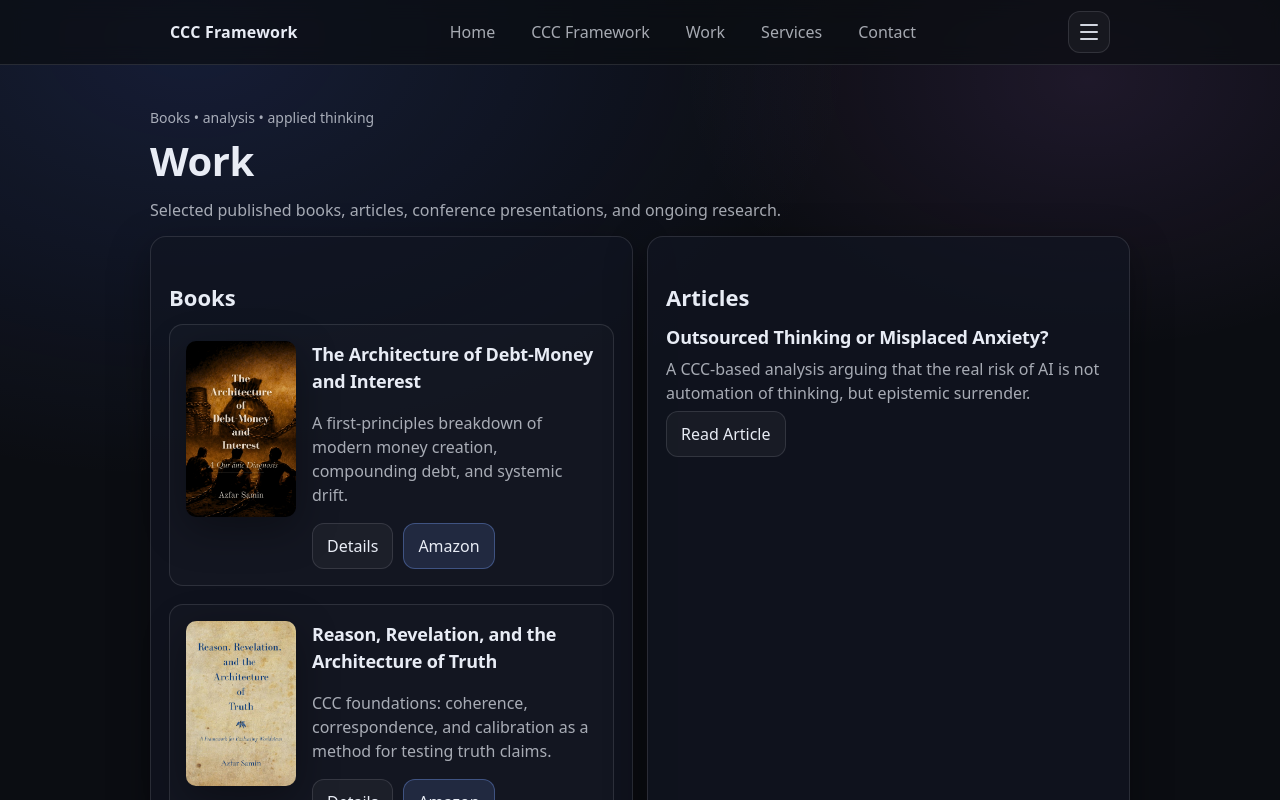
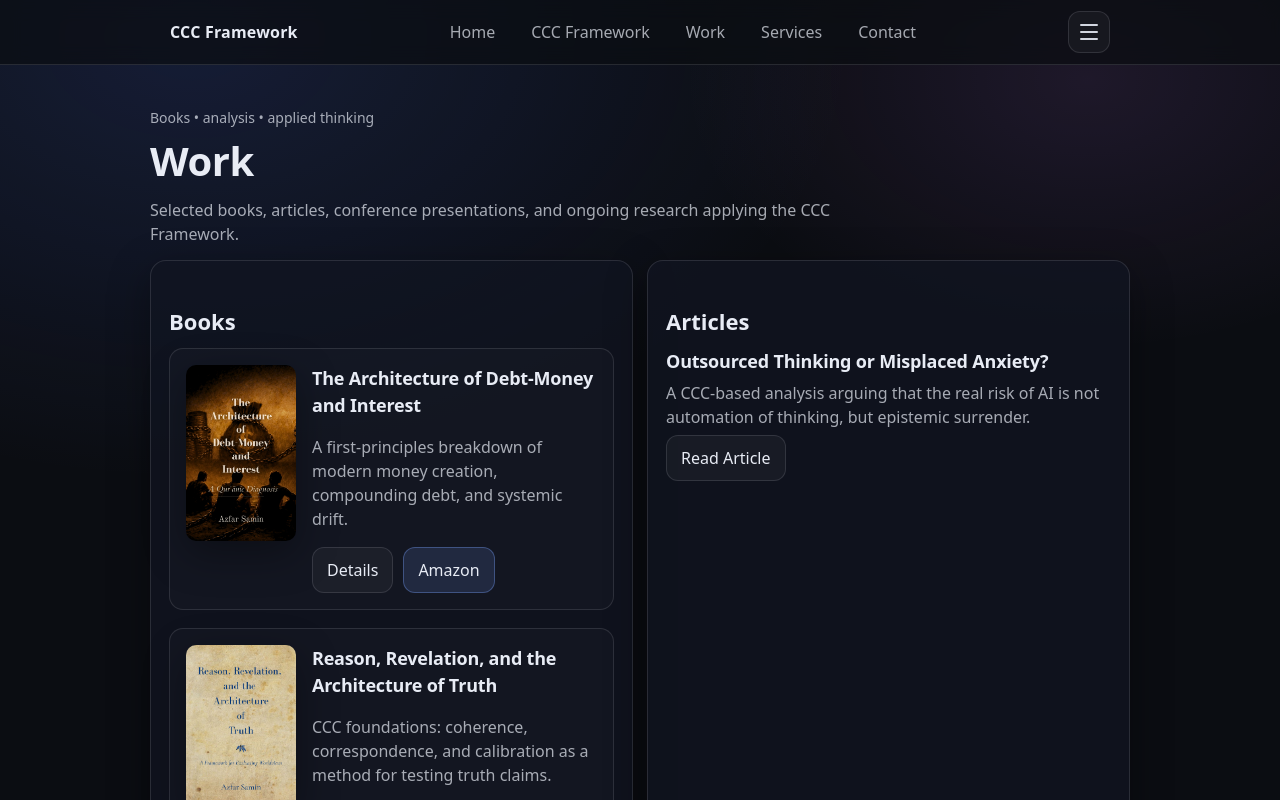
Before and after one commit to azfarsamin/cccframework, a Next.js app: page /work in a window 1280 px wide. Shown: the top 800 px of the page. Built offline with nearby package versions, Linux system fonts and the light colour scheme.

Commit message:
Update page.tsx

```diff
--- a/app/work/page.tsx
+++ b/app/work/page.tsx
@@ -7,7 +7,7 @@ export default function WorkPage() {
       <div className="kicker">Books • analysis • applied thinking</div>
       <h1>Work</h1>
       <p className="muted">
-       Selected published books, articles, conference presentations, and ongoing research.
+        Selected books, articles, conference presentations, and ongoing research applying the CCC Framework.
       </p>
 
       <div className="grid two">
```
